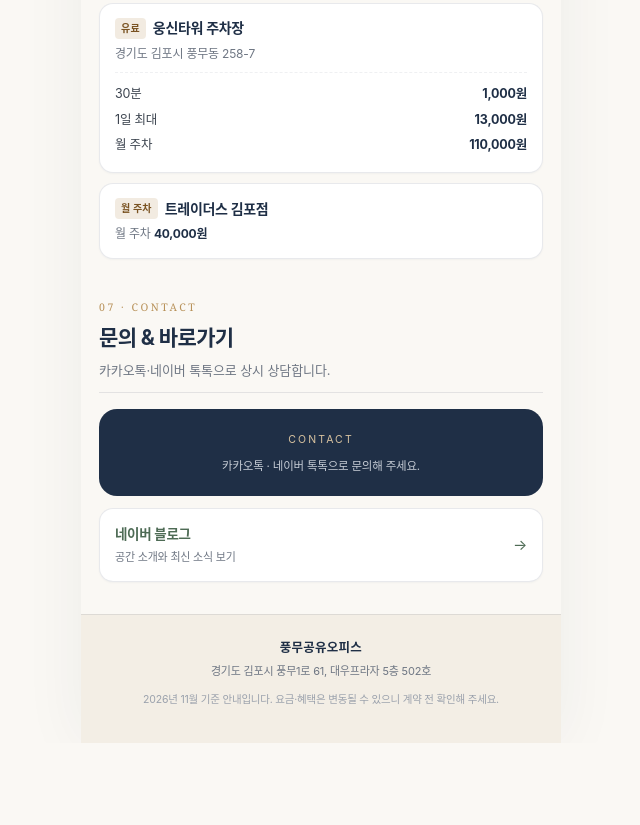
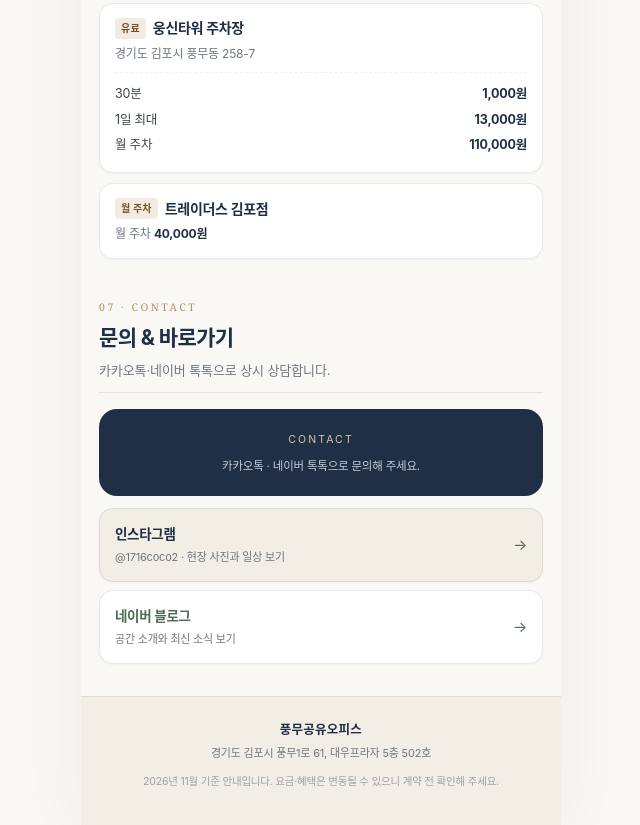
Before and after one commit to pungmu-shared-office/pungmu-shared-office.github.io, a plain HTML site: page info/index.html in a window 1280 px wide. Shown: the part 5902-6727 px from the top of the page, without its empty margins (319-959 px from the left). Before the commit the page ends 6645 px from the top, so only its background shows below. Drawn offline with Linux system fonts and the light colour scheme.

Commit message:
Add Instagram @1716coco2 button above Naver Blog in /info/ (KO/EN)

```diff
--- a/info/index.html
+++ b/info/index.html
@@ -248,6 +248,9 @@ table.tax .sub{display:block;font-size:10.5px;color:var(--muted);margin-top:1px}
 .blog .b-t{font-size:13.5px;font-weight:700;color:var(--sage);display:block;letter-spacing:-.3px}
 .blog .b-s{font-size:11px;color:var(--muted);display:block;margin-top:2px}
 .blog .b-arrow{flex:0 0 auto;font-size:15px;color:var(--sage)}
+.blog+.blog{margin-top:8px}
+.blog.ig{background:var(--cream2)}
+.blog.ig .b-t{color:var(--navy)}
 
 /* footer */
 footer{margin-top:30px;padding:22px 18px 34px;border-top:1px solid var(--line);text-align:center;background:var(--cream2)}
@@ -766,6 +769,14 @@ section{scroll-margin-top:66px}
         <span class="c-s" style="margin:8px 0 0">카카오톡 · 네이버 톡톡으로 문의해 주세요.</span>
       </div>
 
+      <a class="blog ig" href="https://www.instagram.com/1716coco2/" target="_blank" rel="noopener">
+        <span>
+          <span class="b-t">인스타그램</span>
+          <span class="b-s">@1716coco2 · 현장 사진과 일상 보기</span>
+        </span>
+        <span class="b-arrow">→</span>
+      </a>
+
       <a class="blog" href="https://m.blog.naver.com/1716coco">
         <span>
           <span class="b-t">네이버 블로그</span>
@@ -1232,6 +1243,14 @@ section{scroll-margin-top:66px}
         <span class="c-s" style="margin:8px 0 0">Get in touch on KakaoTalk or Naver TalkTalk.</span>
       </div>
 
+      <a class="blog ig" href="https://www.instagram.com/1716coco2/" target="_blank" rel="noopener">
+        <span>
+          <span class="b-t">Instagram</span>
+          <span class="b-s">@1716coco2 · Photos and daily moments</span>
+        </span>
+        <span class="b-arrow">→</span>
+      </a>
+
       <a class="blog" href="https://m.blog.naver.com/1716coco">
         <span>
           <span class="b-t">Naver Blog</span>
```
